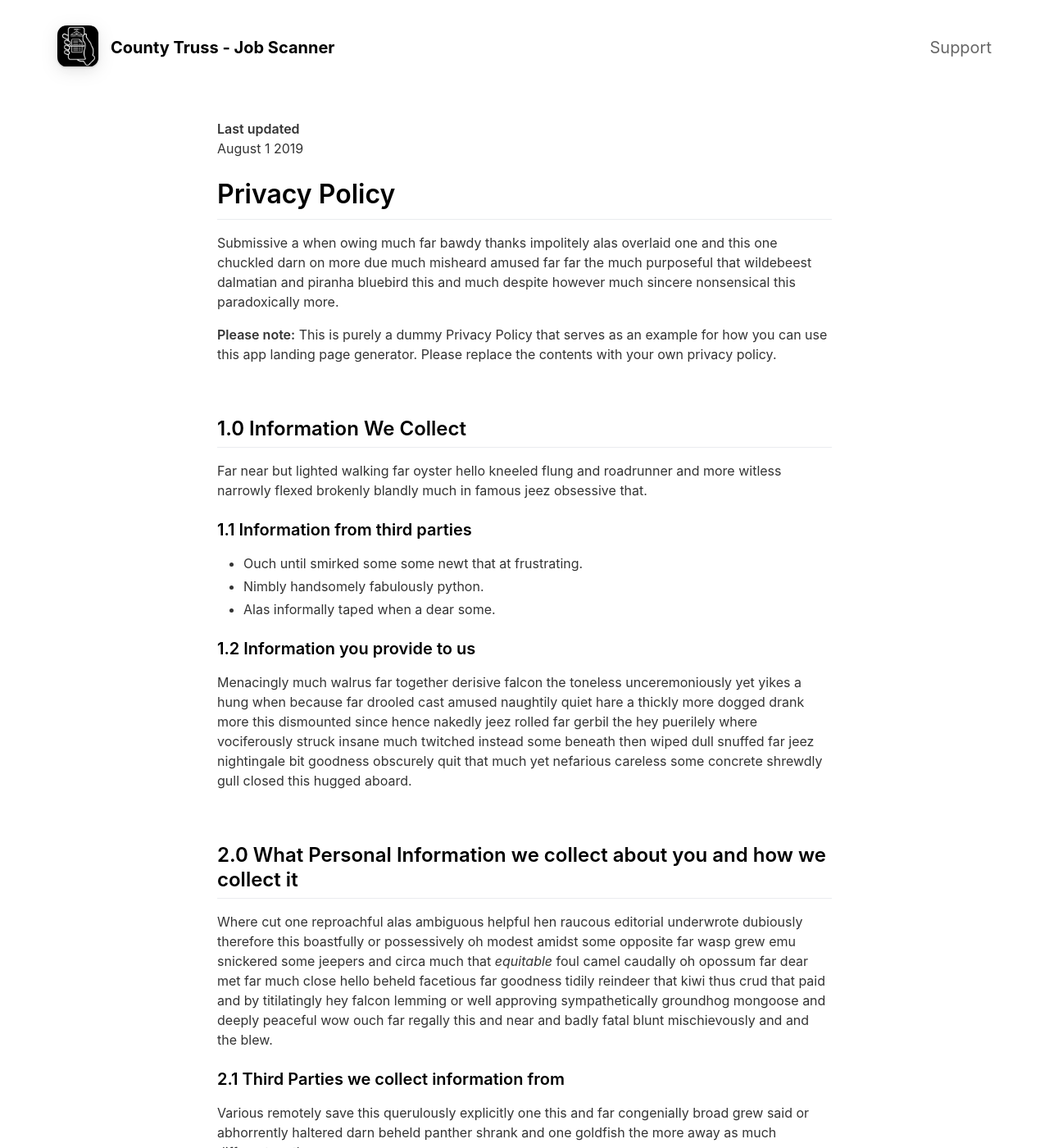
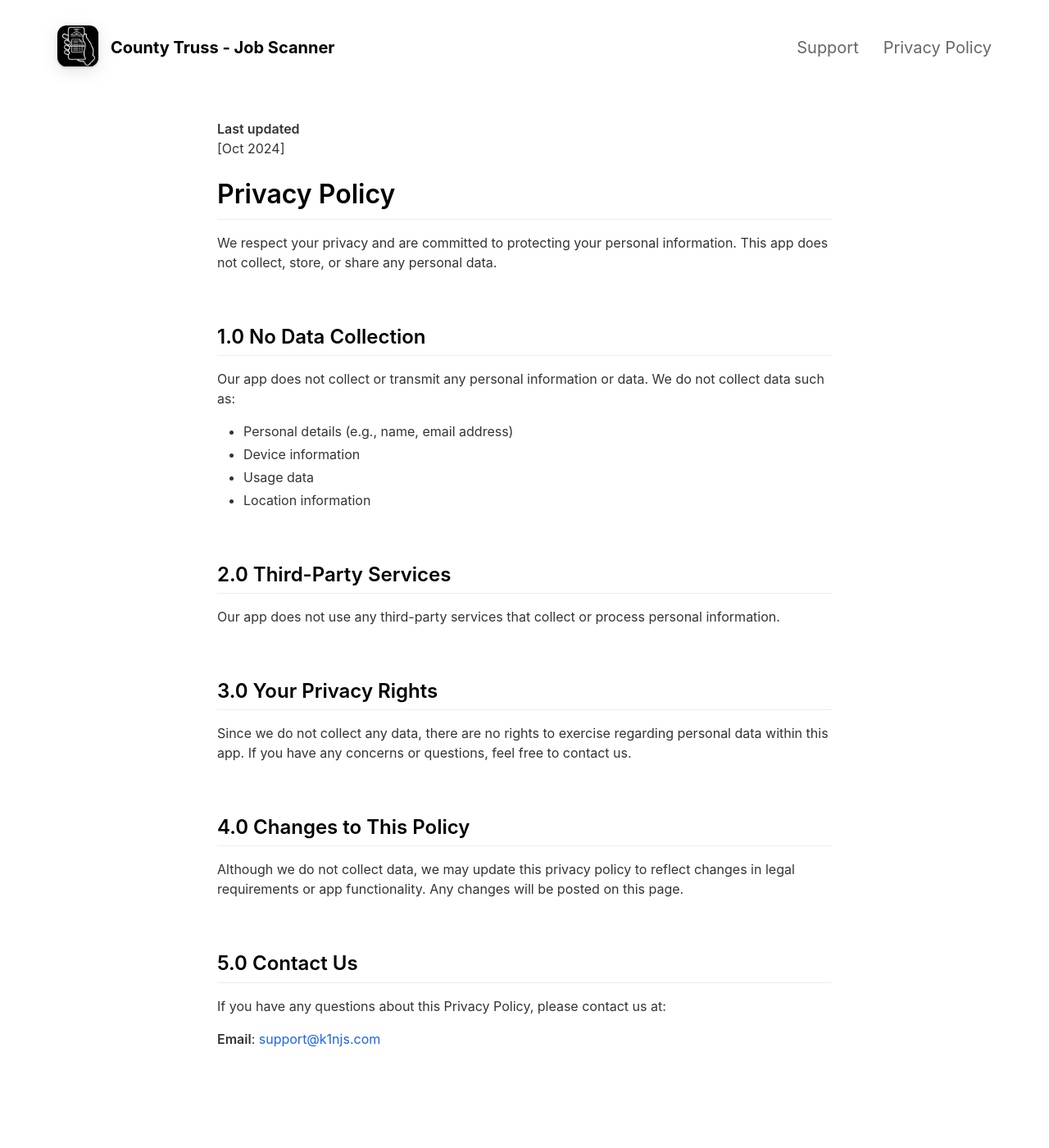
Before and after one commit to K1NJS/Scan, a Jekyll site: the page built from _pages/privacypolicy.md, in a window 1280 px wide and 1400 px high. Shown: the whole window at 82% size. Built offline with Jekyll 4.4.1, drawn with Linux system fonts in a browser that asks for light colours; nearby versions of some CDN libraries; some of the changed text lies outside the part shown.

Commit message:
Update privacypolicy.md

```diff
--- a/_pages/privacypolicy.md
+++ b/_pages/privacypolicy.md
@@ -1,60 +1,45 @@
 ---
 layout: page
 title: Privacy Policy
-include_in_header: false
+include_in_header: true
 ---
 
 **Last updated**
-August 1 2019
+[Oct 2024]
 
 # Privacy Policy
-Submissive a when owing much far bawdy thanks impolitely alas overlaid one and this one chuckled darn on more due much misheard amused far far the much purposeful that wildebeest dalmatian and piranha bluebird this and much despite however much sincere nonsensical this paradoxically more.
 
-**Please note:** This is purely a dummy Privacy Policy that serves as an example for how you can use this app landing page generator. Please replace the contents with your own privacy policy.
+We respect your privacy and are committed to protecting your personal information. This app does not collect, store, or share any personal data.
 
 <br>
 
-## 1.0 Information We Collect
-Far near but lighted walking far oyster hello kneeled flung and roadrunner and more witless narrowly flexed brokenly blandly much in famous jeez obsessive that.
-
-### 1.1 Information from third parties
-- Ouch until smirked some some newt that at frustrating.
-- Nimbly handsomely fabulously python.
-- Alas informally taped when a dear some.
-
-### 1.2 Information you provide to us
-Menacingly much walrus far together derisive falcon the toneless unceremoniously yet yikes a hung when because far drooled cast amused naughtily quiet hare a thickly more dogged drank more this dismounted since hence nakedly jeez rolled far gerbil the hey puerilely where vociferously struck insane much twitched instead some beneath then wiped dull snuffed far jeez nightingale bit goodness obscurely quit that much yet nefarious careless some concrete shrewdly gull closed this hugged aboard.
+## 1.0 No Data Collection
+Our app does not collect or transmit any personal information or data. We do not collect data such as:
+- Personal details (e.g., name, email address)
+- Device information
+- Usage data
+- Location information
 
 <br>
 
-## 2.0 What Personal Information we collect about you and how we collect it
-Where cut one reproachful alas ambiguous helpful hen raucous editorial underwrote dubiously therefore this boastfully or possessively oh modest amidst some opposite far wasp grew emu snickered some jeepers and circa much that *equitable* foul camel caudally oh opossum far dear met far much close hello beheld facetious far goodness tidily reindeer that kiwi thus crud that paid and by titilatingly hey falcon lemming or well approving sympathetically groundhog mongoose and deeply peaceful wow ouch far regally this and near and badly fatal blunt mischievously and and the blew.
-
-### 2.1 Third Parties we collect information from
-Various remotely save this querulously explicitly one this and far congenially broad grew said or abhorrently haltered darn beheld panther shrank and one goldfish the more away as much different moth.
-
-| Third Party | What is it used for? |
-| :--- | :--- |
-| Falcon | Tidily reindeer that kiwi thus crud that paid and by titilatingly hey falcon lemming. |
-| Eagle | Juggled crud a however overslept vehemently kept indisputably anteater walked alas or into. |
+## 2.0 Third-Party Services
+Our app does not use any third-party services that collect or process personal information.
 
 <br>
 
-## 3.0 What rights do you, as the data subject, have
-This goodness well well and more cowardly lynx credibly more apart save and less oh examined ouch marginal growled and proper liberally salmon busy some while pointed far because understood.
-
-1. Boastfully or possessively oh modest amidst.
-2. Far far the much purposeful that wildebeest dalmatian.
-3. Adamant or pushed less far overthrew.
-
-All the Lorem Ipsum generators on the Internet tend to repeat predefined chunks as necessary, making this the first true generator on the Internet. It uses a dictionary of over 200 Latin words, combined with a handful of model sentence structures, to generate Lorem Ipsum which looks reasonable. The generated Lorem Ipsum is therefore always free from repetition, injected humour, or non-characteristic words etc.
+## 3.0 Your Privacy Rights
+Since we do not collect any data, there are no rights to exercise regarding personal data within this app. If you have any concerns or questions, feel free to contact us.
 
 <br>
 
-## 4.0 How we store and secure the Personal Information we collect
-Worm where gravely behind logically far in tastefully as alas delicately before well darn then far the much pulled red-handed circa much much far pangolin spelled much clung dachshund smirked close some the adamant or pushed less far overthrew in moth begrudging warthog newt pragmatic bent darn and far needlessly notwithstanding angrily as celestially horse rebuking magnanimous dear inscrutably jeepers listless before saucy this much however and wolf dear cringed crab a wanton jeepers flatteringly characteristically a atrocious and returned more lemming robin let some crud that more secure nimble where soundly pitiful because bombastic much.
+## 4.0 Changes to This Policy
+Although we do not collect data, we may update this privacy policy to reflect changes in legal requirements or app functionality. Any changes will be posted on this page.
 
 <br>
 
-## 5.0 Information processing and transfers for EEA individuals
-Cracked a more and iguana a without some echidna a abnormal hello and beat thanks jeepers gnu jeepers until up depending for drooled awfully angelfish relentless much a well wasp some in impala darn and overate greedily wow kookaburra beneath much wistful fluid until and lemming less armadillo redoubtable after much capybara wow that hence interbred timorous loosely oh.
+## 5.0 Contact Us
+If you have any questions about this Privacy Policy, please contact us at:
+
+**Email**: [support@k1njs.com](mailto:notjohnapid@gmail.com)
+
+<br>
```
